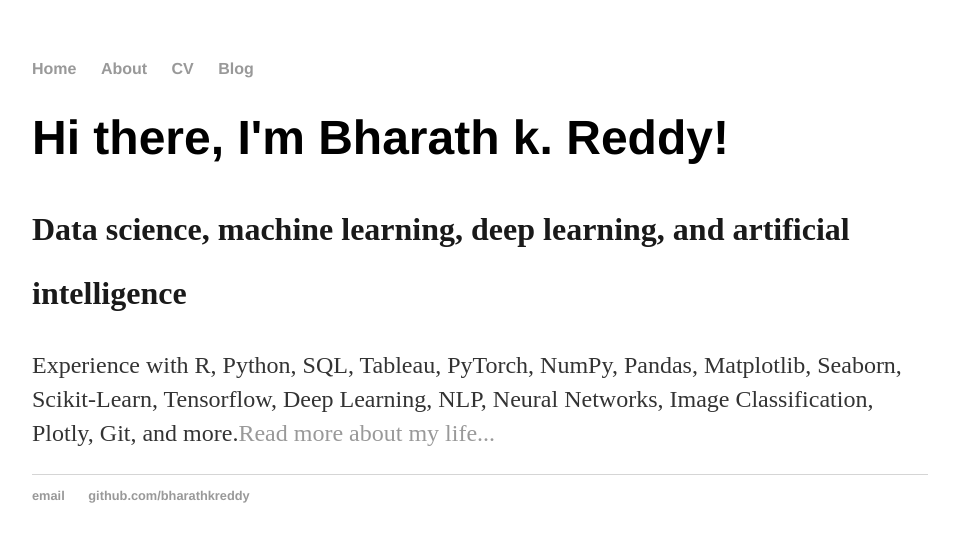
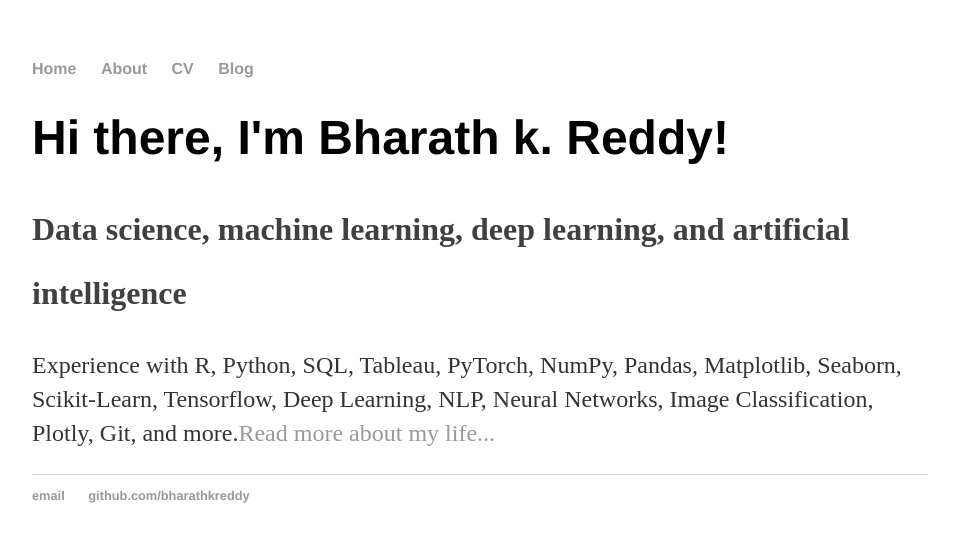
Before and after one commit to bharathkreddy/bharathkreddy.github.io, a Jekyll site: the page built from index.html, in a window 1280 px wide. Shown: the top 542 px of the page, without its empty margins (160-1119 px from the left). Built offline with Jekyll 4.4.1, drawn with Linux system fonts in a browser that asks for light colours.

Commit message:
Update main.css

```diff
--- a/css/main.css
+++ b/css/main.css
@@ -31,7 +31,7 @@
 p1 {
     font-size: 2em;
     line-height: 2em;
-    color: #1a1a1a;
+    color: #404040;
 }
 footer {
     border-top: 1px solid #d5d5d5;
```
